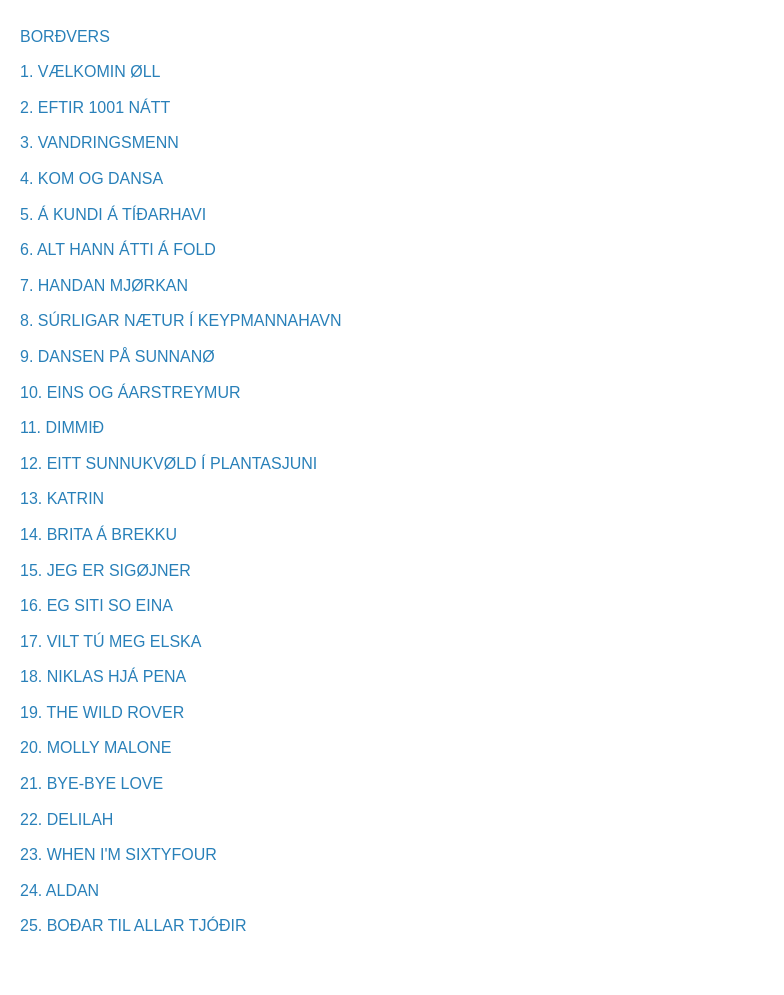
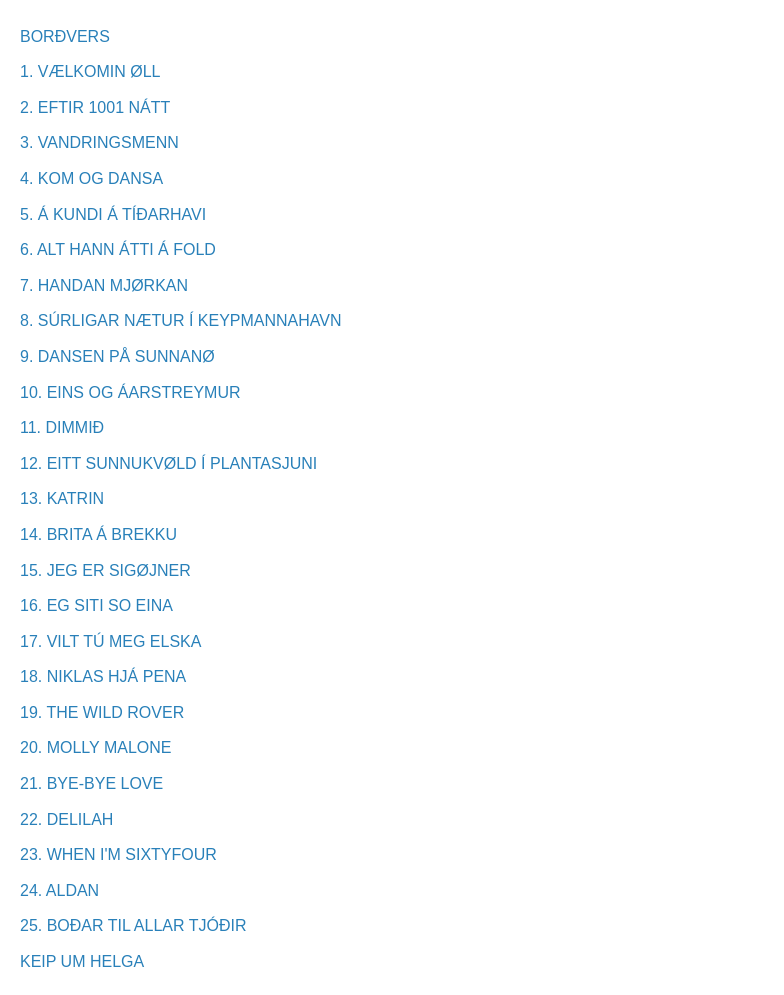
Before and after one commit to Bhenriks/Bhenriks, a plain HTML site: page index.html in a window 1280 px wide. Shown: the part 94-1089 px from the top of the page, without its empty margins (0-784 px from the left). Before the commit the page ends 1053 px from the top, so only its background shows below. Drawn offline with Linux system fonts and the light colour scheme.

Commit message:
Update index.html

```diff
--- a/index.html
+++ b/index.html
@@ -35,6 +35,7 @@
         <li><a href="lyrics\23_when_im_64.html">23. WHEN I'M SIXTYFOUR</a></li>
         <li><a href="lyrics\24_aldan.html">24. ALDAN</a></li>
         <li><a href="lyrics\25_bodar_tu_allar_tjodir.html">25. BOÐAR TIL ALLAR TJÓÐIR</a></li>
+        <li><a href="lyrics\keip_um_helga.html">KEIP UM HELGA</a></li>
     </ul>
 </body>
 </html>
```
